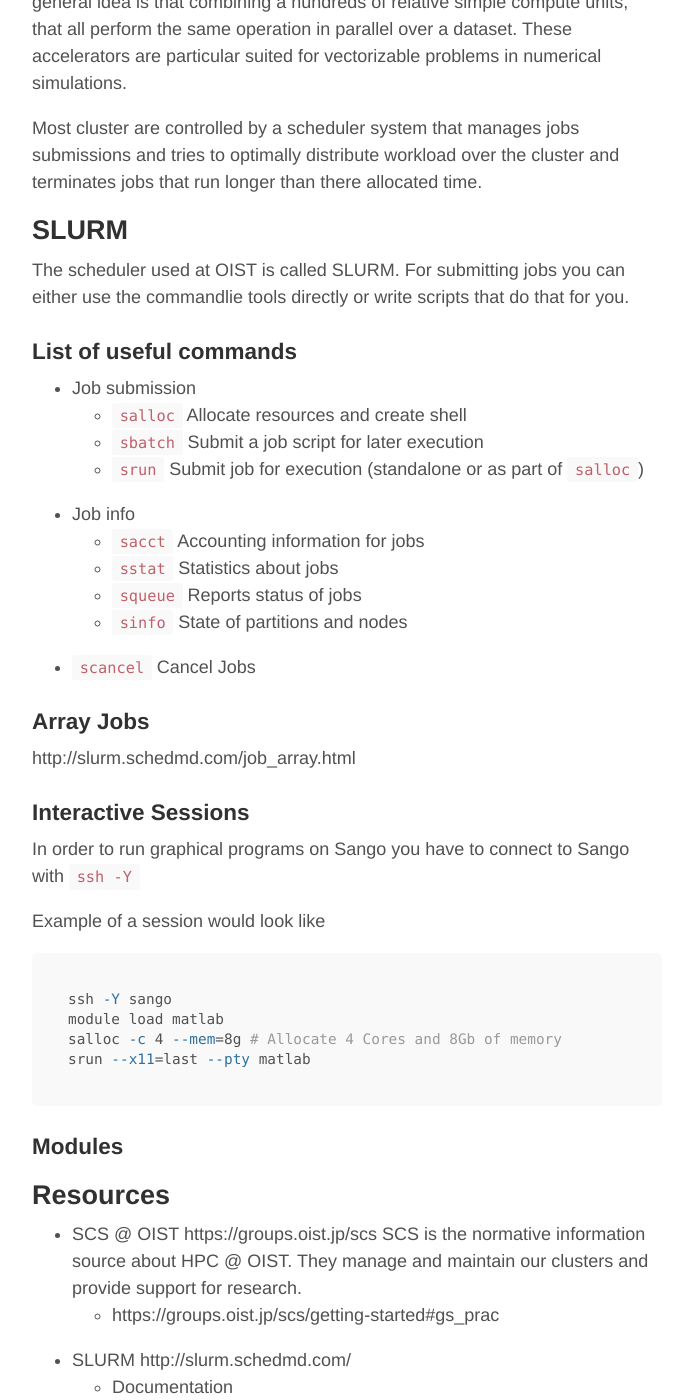
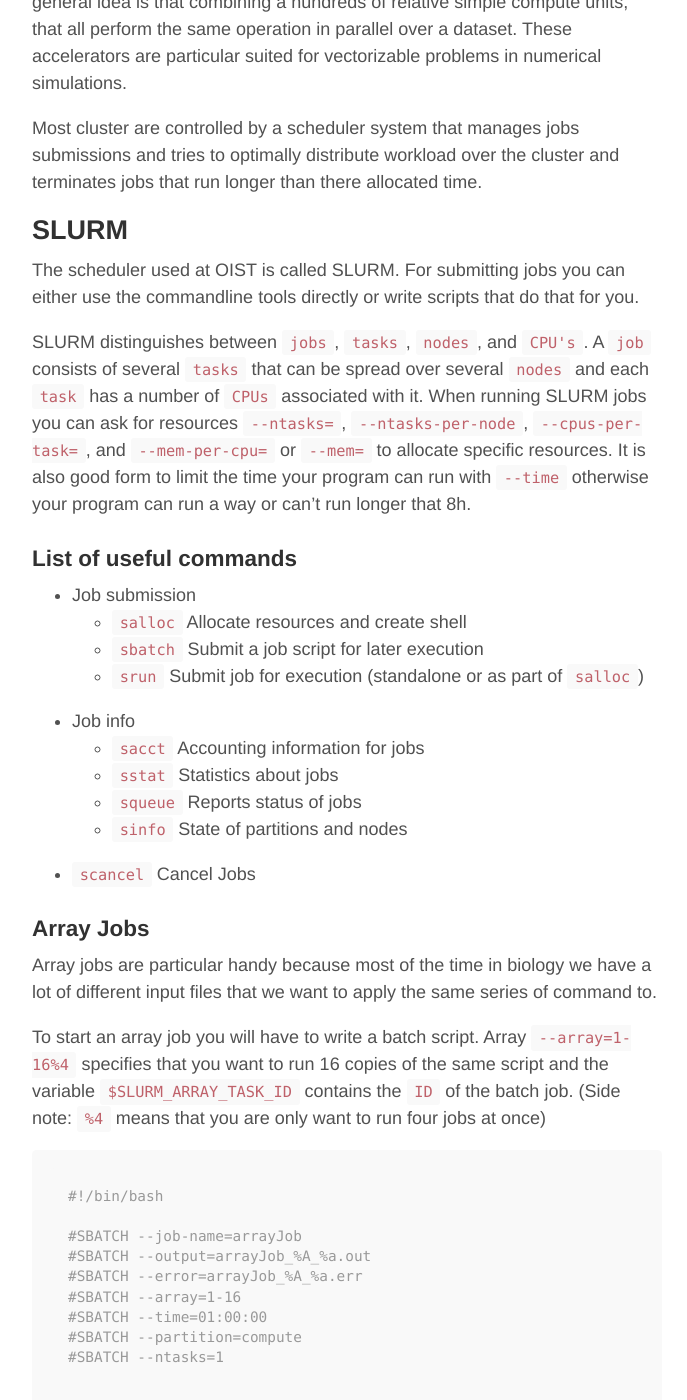
Before and after one commit to MikheyevLab/Computing-Fall-2015, a Jekyll site: the page built from _posts/2015-11-20-hpc.md, in a window 1280 px wide and 1400 px high, scrolled down 1201 px. Shown: the whole window, without its empty margins (293-980 px from the left). Built offline with Jekyll 4.4.1, drawn with Linux system fonts in a browser that asks for light colours; Markdown is read by kramdown in place of the engine named in the settings; some of the changed text lies outside the part shown.

Commit message:
add infor about slurm

````diff
--- a/_posts/2015-11-20-hpc.md
+++ b/_posts/2015-11-20-hpc.md
@@ -21,7 +21,9 @@
 Most cluster are controlled by a scheduler system that manages jobs submissions and tries to optimally distribute workload over the cluster and terminates jobs that run longer than there allocated time.
 
 ## SLURM
-The scheduler used at OIST is called SLURM. For submitting jobs you can either use the commandlie tools directly or write scripts that do that for you.
+The scheduler used at OIST is called SLURM. For submitting jobs you can either use the commandline tools directly or write scripts that do that for you.
+
+SLURM distinguishes between `jobs`, `tasks`, `nodes`, and `CPU's`. A `job` consists of several `tasks` that can be spread over several `nodes` and each `task` has a number of `CPUs` associated with it. When running SLURM jobs you can ask for resources `--ntasks=`, `--ntasks-per-node`, `--cpus-per-task=`, and `--mem-per-cpu=` or `--mem=` to allocate specific resources. It is also good form to limit the time your program can run with `--time` otherwise your program can run a way or can't run longer that 8h.
 
 ### List of useful commands
 
@@ -37,7 +39,52 @@
 - `scancel` Cancel Jobs
 
 ### Array Jobs
+Array jobs are particular handy because most of the time in biology we have a lot of different input files that we want to apply the same series of command to.
+
+To start an array job you will have to write a batch script. Array `--array=1-16%4` specifies that you want to run 16 copies of the same script and the variable `$SLURM_ARRAY_TASK_ID` contains the `ID` of the batch job. (Side note: `%4` means that you are only want to run four jobs at once)
+
+```bash
+#!/bin/bash
+
+#SBATCH --job-name=arrayJob
+#SBATCH --output=arrayJob_%A_%a.out
+#SBATCH --error=arrayJob_%A_%a.err
+#SBATCH --array=1-16
+#SBATCH --time=01:00:00
+#SBATCH --partition=compute
+#SBATCH --ntasks=1
+
+
+######################
+# Begin work section #
+######################
+
+# Print this sub-job's task ID
+echo "My SLURM_ARRAY_TASK_ID: " $SLURM_ARRAY_TASK_ID
+
+# Do some work based on the SLURM_ARRAY_TASK_ID
+# For example:
+# ./my_process $SLURM_ARRAY_TASK_ID
+#
+# where my_process is you executable
+```
+
 http://slurm.schedmd.com/job_array.html
+
+### Sub jobs
+You can also write a script that runs several `srun` commands from within an allocation and thus start several jobs at once.
+
+```bash
+#!/bin/bash
+#SBATCH --ntasks=4 # run four tasks in parallel
+#SBATCH --partition=compute
+#SBATCH --time=01:00:00
+
+for i in `seq 1 16`; do
+  srun --ntasks=1 echo $i;
+done
+```
+You could use this to allocate four tasks and the run for each file in a directory a sub job. Please note the `--ntasks=1` for the srun command. Next class we are going to learn a better way to solve this.
 
 ### Interactive Sessions
 In order to run graphical programs on Sango you have to connect to Sango with `ssh -Y`
@@ -52,6 +99,13 @@
 ```
 
 ### Modules
+Sango uses a module session to make it possible to have multiple versions of the same software installed.
+
+```bash
+module avail
+module load julia
+module show julia
+```
 
 ## Resources
 - SCS @ OIST https://groups.oist.jp/scs
````
